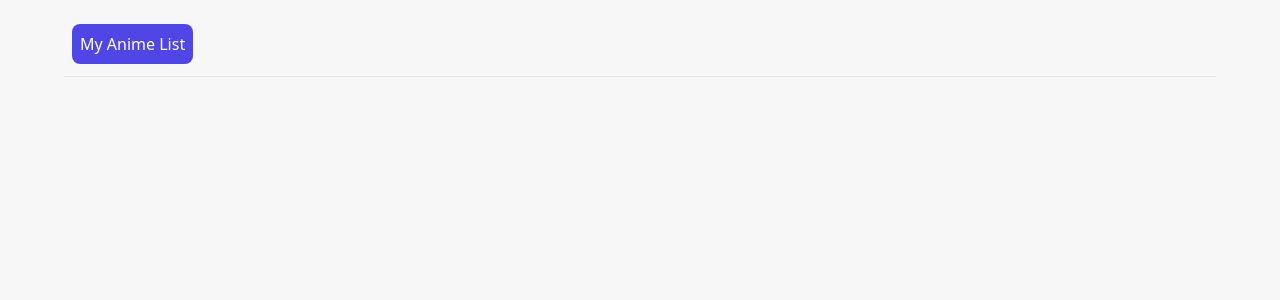
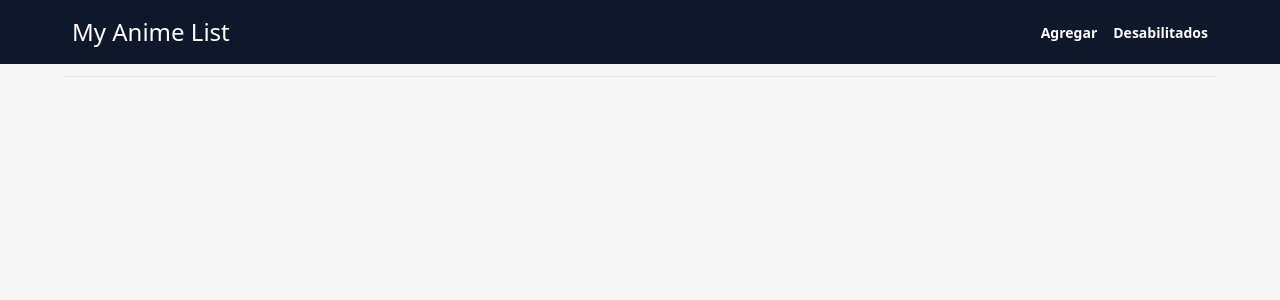
Before and after one commit to eidytrinidad/my-anime-list, an Angular app: page / in a window 1280 px wide. Shown: the top 300 px of the page. Built offline with nearby package versions, Linux system fonts and the light colour scheme.

Commit message:
updating header ui style

```diff
--- a/src/app/app.component.html
+++ b/src/app/app.component.html
@@ -1,5 +1,5 @@
+<app-header></app-header>
 <main class="max-w-6xl mx-auto">
-  <app-header></app-header>
   <hr class="w-full my-3" />
   <router-outlet></router-outlet>
 </main>
--- a/src/app/shared/components/header/header.component.html
+++ b/src/app/shared/components/header/header.component.html
@@ -1,7 +1,25 @@
-<section class="flex px-2 justify-between items-center mt-6">
-  <a routerLink="/" class="cursor-pointer">
-    <h1 class="text-bold bg-secondary text-white p-2 rounded-lg cursor-pointer">
-      My Anime List
-    </h1>
-  </a>
+<section class="bg-slate-900 py-2">
+  <article class="max-w-6xl mx-auto flex justify-between items-center">
+    <a routerLink="/" class="cursor-pointer">
+      <h1 class="text-bold text-white p-2 rounded-lg cursor-pointer text-2xl">
+        My Anime List
+      </h1>
+    </a>
+
+    <div class="p-2">
+      <a
+        class="font-semibold text-white mr-4 text-sm"
+        routerLink="add-anime"
+        routerLinkActive="bg-slate-100/[0.2] p-2 rounded"
+        >Agregar</a
+      >
+      <a
+        class="font-semibold text-white text-sm"
+        routerLink="/"
+        routerLinkActive="bg-slate-100/[0.2] p-2 rounded"
+        [queryParams]="{ showdisable: true }"
+        >Desabilitados</a
+      >
+    </div>
+  </article>
 </section>
```
Also changed, not shown: src/app/features/anime/anime-container/anime.component.html (+1 -9 lines).
